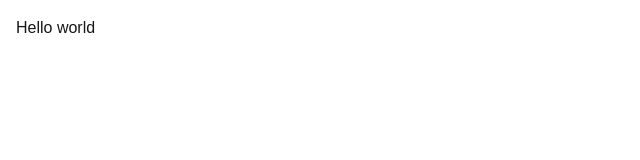
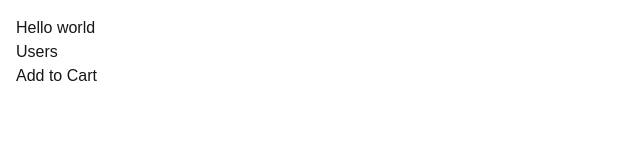
Before and after one commit to sathishkumarmsk/next-basics, a Next.js app: page / in a window 1280 px wide. Shown: the top 160 px of the page, without its empty margins (0-640 px from the left). Built offline with nearby package versions, Linux system fonts and the light colour scheme.

Commit message:
add components

```diff
--- /dev/null
+++ b/app/components/AddCart.tsx
@@ -0,0 +1,12 @@
+'use client';
+import React from 'react'
+
+const AddCart = () => {
+  return (
+    <div>
+      <button onClick={() => console.log("Click")}>Add to Cart</button>
+    </div>
+  )
+}
+
+export default AddCart
--- /dev/null
+++ b/app/components/ProductCard.tsx
@@ -0,0 +1,13 @@
+
+import React from 'react'
+import AddCart from './AddCart';
+
+const ProductCard = () => {
+  return (
+    <div>
+      <AddCart />
+    </div>
+  )
+}
+
+export default ProductCard
--- a/app/page.tsx
+++ b/app/page.tsx
@@ -1,9 +1,13 @@
 import Image from "next/image";
+import Link from "next/link";
+import ProductCard from "./components/ProductCard";
 
 export default function Home() {
   return (
    <main>
-    <h1>Hello world</h1>
+      <h1>Hello world</h1>
+      <Link href="/users">Users</Link>
+      <ProductCard />
    </main>
   );
 }
```
